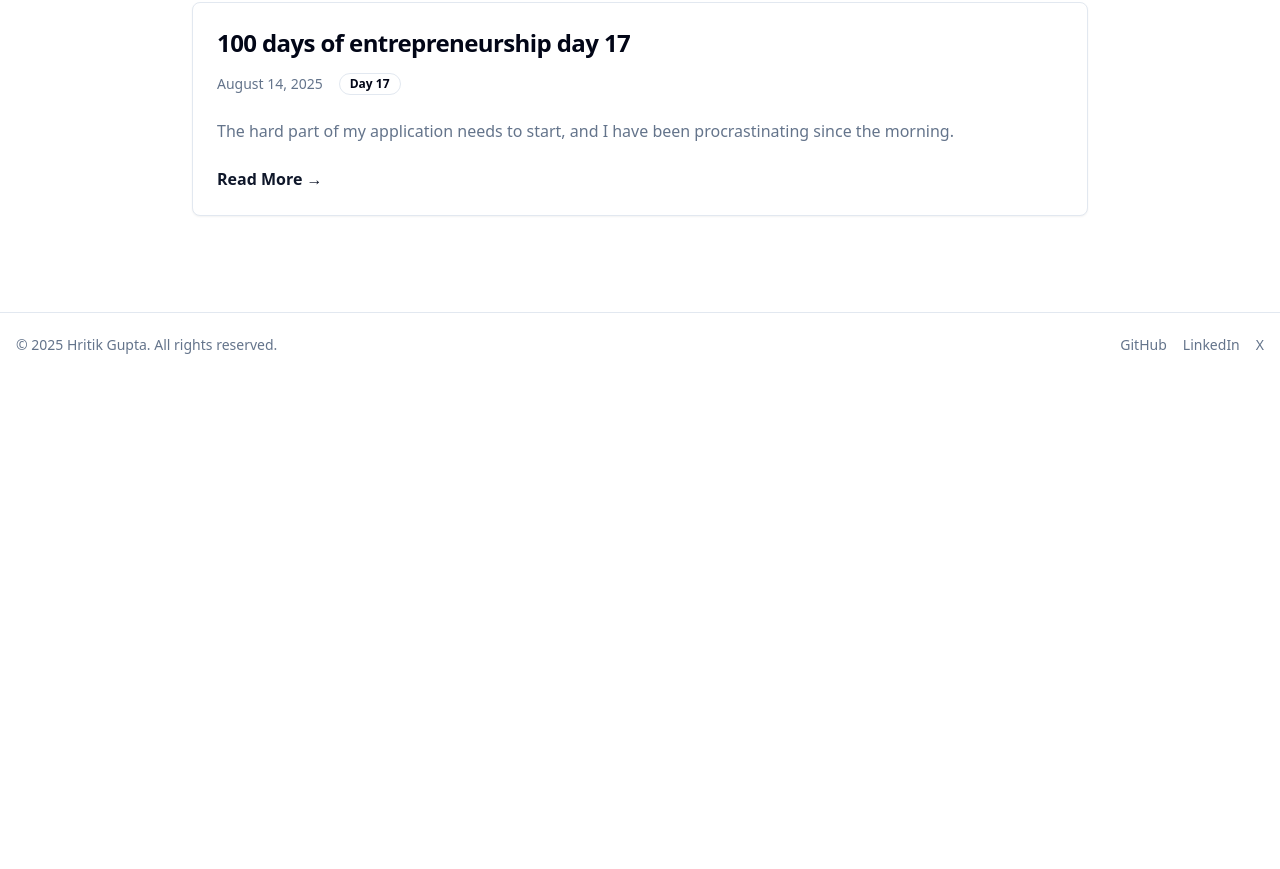
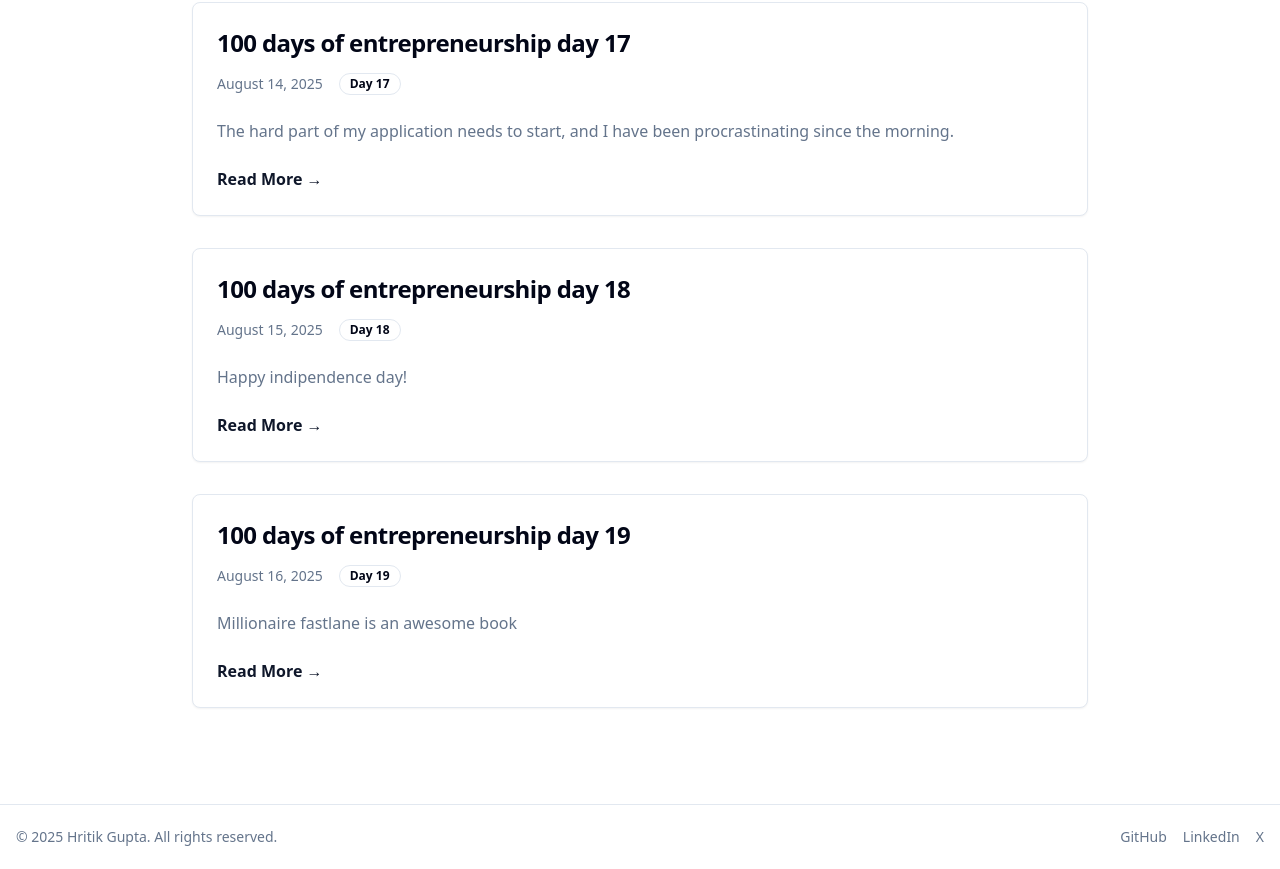
Before and after one commit to hritik1999/portfolio, a Vue app in the folder frontend/: page /blog in a window 1280 px wide. Shown: the part 3176-4045 px from the top of the page. Before the commit the page ends 3553 px from the top, so only its background shows below. Built offline with nearby package versions, Linux system fonts and the light colour scheme.

Commit message:
added more blog

```diff
--- a/frontend/src/views/Blog.vue
+++ b/frontend/src/views/Blog.vue
@@ -367,6 +367,30 @@ export default {
 <p>I will also look into options where I can use an API or something similar to get access to the chat, to make it easier for users. I will also add to the landing page that users can analyze group chats and gather information about their friends, and that corporations can get insights into their employees to help them improve. This increases the total addressable market.</p>
 
           `
+        },
+        {
+          id:13,
+          title:'100 days of entrepreneurship day 18',
+          slug:'100-days-of-entrepreneurship-day-18',
+          day:'18',
+          date:'August 15, 2025',
+          snippet:'Happy indipendence day!',
+          content:`
+          <p>Hello readers,</p>
+          <p> So someone i have convinced myself that today is holiday and its okay not to be productive today. So happy independence day</p>
+          `
+        },
+        {
+          id:14,
+          title:'100 days of entrepreneurship day 19',
+          slug:'100-days-of-entrepreneurship-day-19',
+          day:'19',
+          date:'August 16, 2025',
+          snippet:'Millionaire fastlane is an awesome book',
+          content:`
+          <p>Hello readers,</p>
+          <p> I think my independence day is still not over. I started reading millionaire fastlane yesterday and something about the book is so interesting to me that i can't stop. Maybe i am just avoiding work because its hard or it will fail or i am just so interested in this book</p>
+          `
         }
         // Future blog posts will be added here with their own unique slug
       ]
```
